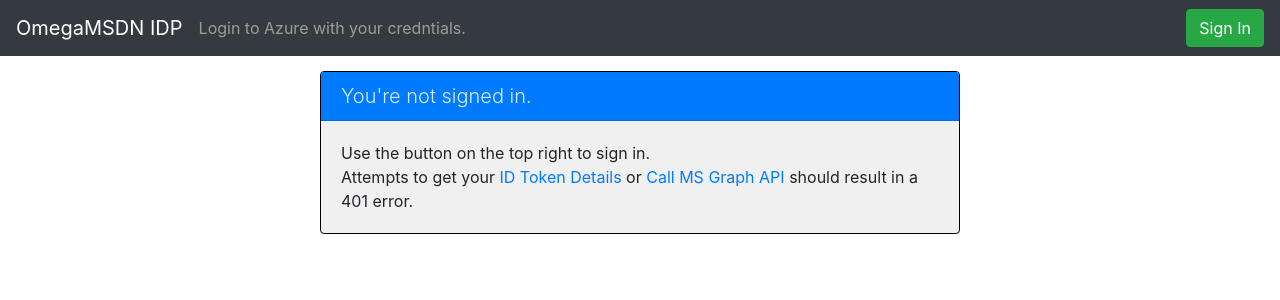
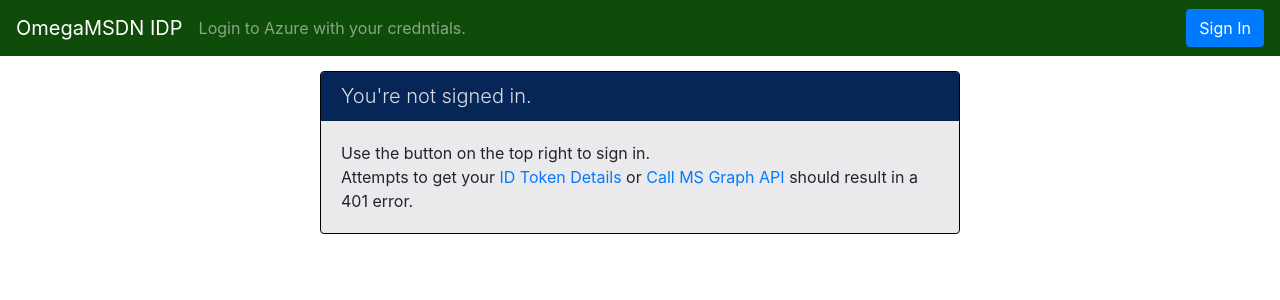
Before and after one commit to shanmugara/azureflask, a Flask app: template az/templates/auth/status.html in a window 1280 px wide. Shown: the top 300 px of the page. Run offline with Flask 2, Linux system fonts and the light colour scheme; the template is opened without the code that fills it: most values are stand-ins (such as "Sample title", 1, 10 or a date in 2020); some libraries are stand-ins or nearby versions.

Commit message:
color scheme updates

```diff
--- a/az/static/style.css
+++ b/az/static/style.css
@@ -15,18 +15,17 @@
     left: 0;
 }
 
-
 .card {
     width: 50vw;
     margin:auto;
-    background:#f0f0f0;
+    background: #eaeaec;
     border:1px solid black;
 }
 
 .card-header {
     /* background: darkseagreen; */
     color: rgba(255,255,255,0.85);
-    background: #0078d4;
+    background: #ff0000;
     font-weight: 300;
 }
 
@@ -34,6 +33,13 @@
     align-content: center
 }
 
+.bg-steel {
+  background: #0f4c0a;
+}
+
+.bg-darkblue {
+  background: #052657;
+}
 #wrapper {
     display: flex;
   }
--- a/az/templates/auth/auth-bar-items.html
+++ b/az/templates/auth/auth-bar-items.html
@@ -4,9 +4,9 @@
             <a class="nav-link" href="{{ url_for('token_details') }}">Hello {{ g.identity_context_data.username }}!</a>
         </li>
         <li>
-            <a class="btn btn-warning" href="{{ ms_id_url_for('sign_out') }}">Sign Out</a>
+            <a class="btn btn-secondary" href="{{ ms_id_url_for('sign_out') }}">Sign Out</a>
         </li>
     {% else %}
-        <li><a class="btn btn-success" href="{{ ms_id_url_for('sign_in') }}">Sign In</a></li>
+        <li><a class="btn btn-primary" href="{{ ms_id_url_for('sign_in') }}">Sign In</a></li>
     {% endif %}
 </ul>
--- a/az/templates/auth/call-graph.html
+++ b/az/templates/auth/call-graph.html
@@ -22,6 +22,6 @@
         {% endfor %}
     {% endif %}
     <br>
-    Click here to see your <a class="btn btn-info p-1" href="{{ url_for('index') }}">Sign-in Status</a>
-    or <a class="btn btn-info p-1" href="{{ url_for('token_details') }}">ID Token Details</a>
+    Click here to see your <a class="btn btn-warning p-1" href="{{ url_for('index') }}">Sign-in Status</a>
+    or <a class="btn btn-warning p-1" href="{{ url_for('token_details') }}">ID Token Details</a>
 {% endblock %}
--- a/az/templates/auth/status.html
+++ b/az/templates/auth/status.html
@@ -6,8 +6,8 @@
 
 {% block text %}
     {% if g.identity_context_data.authenticated %}
-        Click here to get your <a class="btn btn-info p-1" href="{{ url_for('token_details') }}">ID Token Details</a>
-        or <a class="btn btn-info p-1" href="{{ url_for('call_ms_graph') }}">Call MS Graph API</a>
+        Click here to get your <a class="btn btn-success p-1" href="{{ url_for('token_details') }}">ID Token Details</a>
+        or <a class="btn btn-success p-1" href="{{ url_for('call_ms_graph') }}">Call MS Graph API</a>
     {% else %}
         Use the button on the top right to sign in. <br/>
         Attempts to get your <a href="{{ url_for('token_details') }}">ID Token Details</a> or <a href="{{ url_for('call_ms_graph') }}">Call MS Graph API</a> should result in a 401 error.
--- a/az/templates/content.html
+++ b/az/templates/content.html
@@ -8,7 +8,7 @@
 
 {% block body %}
 <div class="card">
-    <h5 class="card-header bg-primary">
+    <h5 class="card-header bg-darkblue">
         {% block header%} {% endblock %}
     </h5>
     <div class="card-body">
--- a/az/templates/layout.html
+++ b/az/templates/layout.html
@@ -13,7 +13,7 @@
   </head>
   <body>
 
-    <nav class="navbar navbar-expand-lg navbar-dark bg-dark">
+    <nav class="navbar navbar-expand-lg navbar-dark bg-steel">
         <a class="navbar-brand" href="/">OmegaMSDN IDP</a>
         <span class="navbar-text">{% block banner_text %}{% endblock %}</span>
         <div class="btn-group ml-auto dropleft">
```
